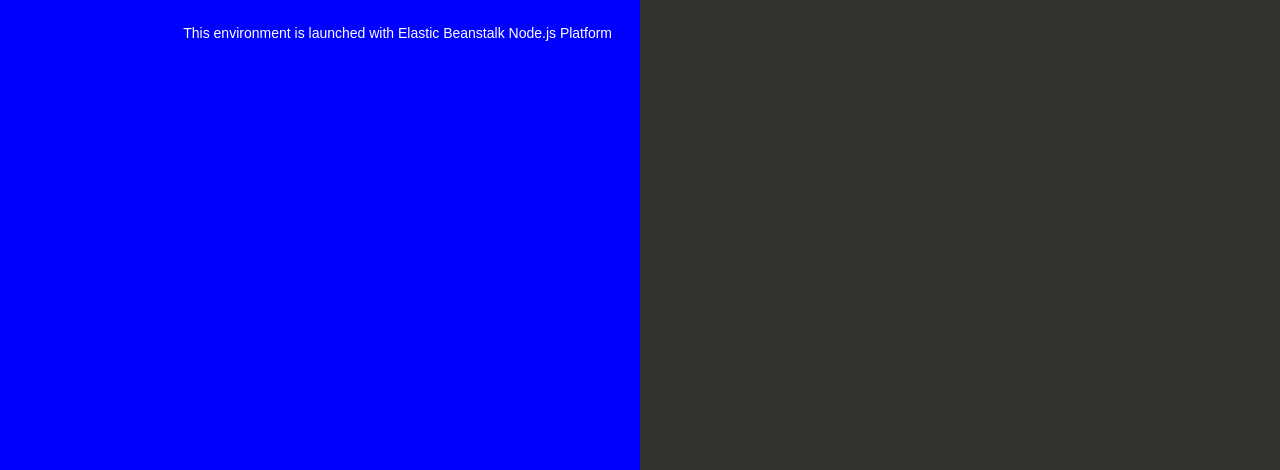
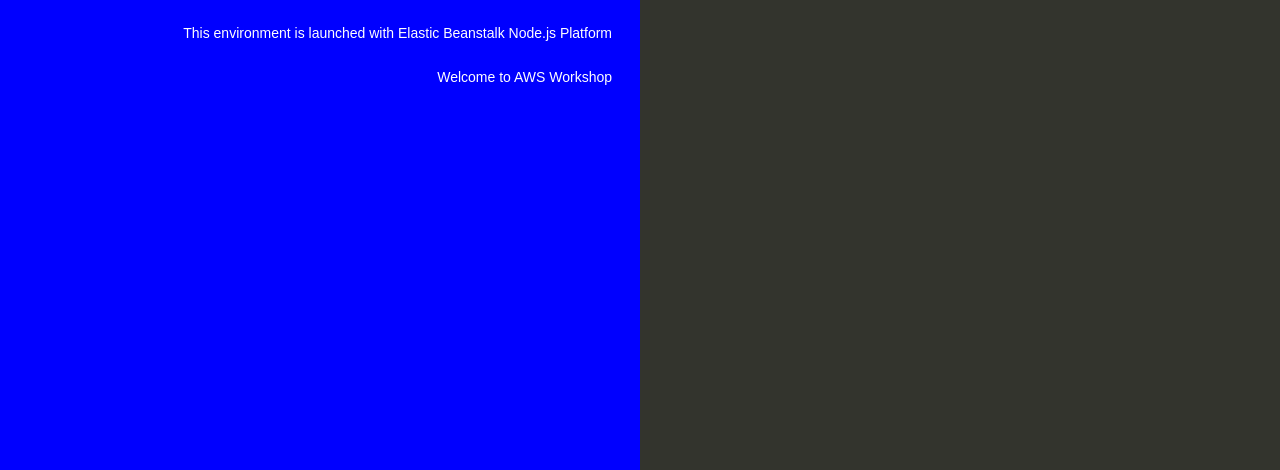
Before and after one commit to kanduc/workshop-aws, a website: page index.html in a window 1280 px wide. Shown: the part 330-800 px from the top of the page. Drawn offline with Linux system fonts and the light colour scheme.

Commit message:
modify html

```diff
--- a/index.html
+++ b/index.html
@@ -77,6 +77,7 @@
       <h1>Congratulations</h1>
       <p>Your first AWS Elastic Beanstalk Node.js application is now running on your own dedicated environment in the AWS Cloud</p>
       <p>This environment is launched with Elastic Beanstalk Node.js Platform</p>
+      <p>Welcome to AWS Workshop</p>
     </div>
     <div class="linksColumn">
       <h2>What's Next?</h2>
```
